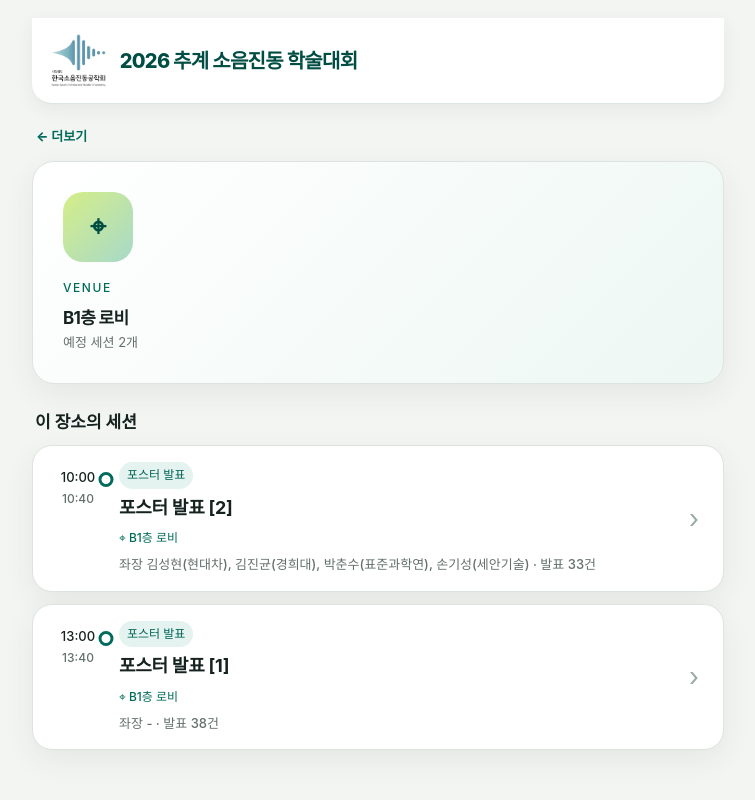
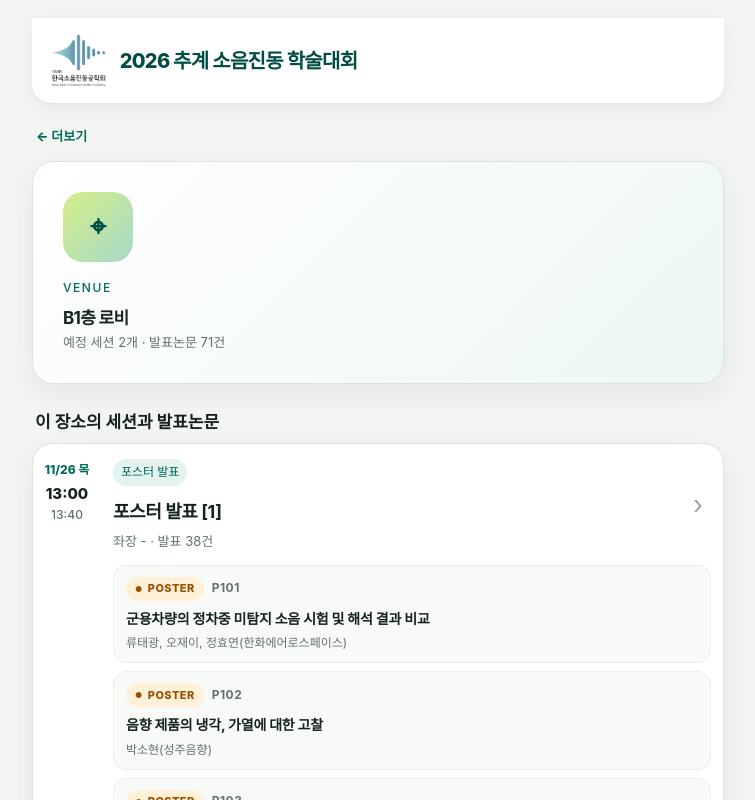
Before and after one commit to skim0130/KSNVE-Conference-app, a Next.js app: page /venues/v01 in a window 1280 px wide. Shown: the top 800 px of the page, without its empty margins (262-1017 px from the left). Built offline with nearby package versions, Linux system fonts and the light colour scheme; a web font is replaced by a local one.

Commit message:
Improve venue session details and labels

```diff
--- a/app/papers/[id]/page.tsx
+++ b/app/papers/[id]/page.tsx
@@ -4,7 +4,7 @@ import Header from '@/components/Header';
 import OriginalPageViewer from '@/components/OriginalPageViewer';
 import PaperActions from '@/components/PaperActions';
 import PresentationBadge from '@/components/PresentationBadge';
-import { dayLabel, papers, sessions, speakers, venues } from '@/lib/conference';
+import { dayLabel, formatSessionTitle, papers, sessions, speakers, venues } from '@/lib/conference';
 
 export function generateStaticParams() {
   return papers.map((p) => ({ id: p.id }));
@@ -106,10 +106,10 @@ export default async function PaperDetail({
             <dd>
               {session ? (
                 <Link className="text-link" href={`/sessions/${session.id}`}>
-                  {session.title} ›
+                  {formatSessionTitle(session.title)} ›
                 </Link>
               ) : (
-                paper.session
+                formatSessionTitle(paper.session)
               )}
             </dd>
           </div>
--- a/app/venues/[id]/page.tsx
+++ b/app/venues/[id]/page.tsx
@@ -1,3 +1,111 @@
-import {notFound} from 'next/navigation'; import Link from 'next/link'; import Header from '@/components/Header'; import SessionCard from '@/components/SessionCard'; import {papers,sessions,venues} from '@/lib/conference';
-export function generateStaticParams(){return venues.map(v=>({id:v.id}))}
-export default async function VenueDetail({params}:{params:Promise<{id:string}>}){const {id}=await params;const venue=venues.find(v=>v.id===id);if(!venue)notFound();const venueSessions=sessions.filter(s=>s.venue===venue.name);return <main className="shell detail-shell venue-detail"><Header compact/><Link href="/?tab=more" className="back">← 더보기</Link><section className="profile-hero venue-hero"><span>⌖</span><p className="kicker">VENUE</p><h1>{venue.name}</h1><p>예정 세션 {venueSessions.length}개</p></section><h2 className="section-title">이 장소의 세션</h2>{venueSessions.length?<div className="list">{venueSessions.map(s=><SessionCard key={s.id} session={s} paperCount={papers.filter(p=>p.sessionId===s.id).length}/>)}</div>:<div className="empty"><b>등록된 세션이 없습니다</b><p>프로그램 업데이트 시 이곳에 표시됩니다.</p></div>}</main>}
+import Link from 'next/link';
+import { notFound } from 'next/navigation';
+import Header from '@/components/Header';
+import PresentationBadge from '@/components/PresentationBadge';
+import {
+  dayLabel,
+  formatSessionTitle,
+  papers,
+  sessions,
+  venues,
+  type Paper,
+  type Session,
+} from '@/lib/conference';
+
+export function generateStaticParams() {
+  return venues.map((venue) => ({ id: venue.id }));
+}
+
+function sortSessions(left: Session, right: Session) {
+  return left.date.localeCompare(right.date) || left.time.localeCompare(right.time);
+}
+
+function sortPapers(left: Paper, right: Paper) {
+  return left.time.localeCompare(right.time) || left.id.localeCompare(right.id);
+}
+
+export default async function VenueDetail({ params }: { params: Promise<{ id: string }> }) {
+  const { id } = await params;
+  const venue = venues.find((item) => item.id === id);
+  if (!venue) notFound();
+
+  const venueSessions = sessions
+    .filter((session) => session.venue === venue.name)
+    .sort(sortSessions);
+
+  const paperCount = venueSessions.reduce(
+    (count, session) => count + papers.filter((paper) => paper.sessionId === session.id).length,
+    0,
+  );
+
+  return (
+    <main className="shell detail-shell venue-detail">
+      <Header compact />
+      <Link href="/?tab=more" className="back">← 더보기</Link>
+
+      <section className="profile-hero venue-hero">
+        <span>⌖</span>
+        <p className="kicker">VENUE</p>
+        <h1>{venue.name}</h1>
+        <p>예정 세션 {venueSessions.length}개 · 발표논문 {paperCount}건</p>
+      </section>
+
+      <h2 className="section-title">이 장소의 세션과 발표논문</h2>
+
+      {venueSessions.length ? (
+        <div className="venue-session-list">
+          {venueSessions.map((session) => {
+            const sessionPapers = papers
+              .filter((paper) => paper.sessionId === session.id)
+              .sort(sortPapers);
+            const [start, end] = session.time.split('~');
+            const title = formatSessionTitle(session.title);
+
+            return (
+              <article className="card venue-session-card" key={session.id}>
+                <div className="venue-session-row">
+                  <div className="venue-session-time">
+                    <small>{dayLabel(session.date)}</small>
+                    <b>{start}</b>
+                    {end && <span>{end}</span>}
+                  </div>
+
+                  <div className="venue-session-body">
+                    <span className="badge live-badge">{formatSessionTitle(session.category)}</span>
+                    <h3>
+                      <Link href={`/sessions/${session.id}`}>{title}</Link>
+                    </h3>
+                    <p>좌장 {session.chair} · 발표 {sessionPapers.length}건</p>
+                  </div>
+
+                  <Link className="chevron" href={`/sessions/${session.id}`} aria-label={`${title} 세션 보기`}>
+                    ›
+                  </Link>
+                </div>
+
+                {sessionPapers.length > 0 ? (
+                  <div className="venue-paper-list">
+                    {sessionPapers.map((paper) => (
+                      <Link className="venue-paper-item" href={`/papers/${paper.id}`} key={paper.id}>
+                        <PresentationBadge paper={paper} showId />
+                        <b>{paper.title}</b>
+                        <small>{paper.authors}</small>
+                      </Link>
+                    ))}
+                  </div>
+                ) : (
+                  <p className="venue-paper-empty">등록된 발표논문이 없는 공식 일정입니다.</p>
+                )}
+              </article>
+            );
+          })}
+        </div>
+      ) : (
+        <div className="empty">
+          <b>등록된 세션이 없습니다</b>
+          <p>프로그램 업데이트 시 이곳에 표시됩니다.</p>
+        </div>
+      )}
+    </main>
+  );
+}
--- a/components/PaperCard.tsx
+++ b/components/PaperCard.tsx
@@ -1,5 +1,5 @@
 import Link from 'next/link';
-import { dayLabel, type Paper } from '@/lib/conference';
+import { dayLabel, formatSessionTitle, type Paper } from '@/lib/conference';
 import PresentationBadge from '@/components/PresentationBadge';
 
 export default function PaperCard({ paper, saved = false, onToggle }: { paper: Paper; saved?: boolean; onToggle?: (id: string) => void }) {
@@ -7,6 +7,6 @@ export default function PaperCard({ paper, saved = false, onToggle }: { paper: P
     {onToggle && <button className="star" onClick={()=>onToggle(paper.id)} aria-label={saved ? `${paper.title} 일정에서 제거` : `${paper.title} 일정에 저장`} aria-pressed={saved}>{saved?'★':'☆'}</button>}
     <div className="paper-slot"><b>{dayLabel(paper.date)} · {paper.time}</b><span>⌖ {paper.venue}</span></div>
     <h3 className="paper-title"><Link href={`/papers/${paper.id}`}>{paper.title}</Link></h3>
-    <p className="meta authors">{paper.authors}</p><p className="meta session-link"><Link href={`/sessions/${paper.sessionId}`}>{paper.session}</Link></p>
+    <p className="meta authors">{paper.authors}</p><p className="meta session-link"><Link href={`/sessions/${paper.sessionId}`}>{formatSessionTitle(paper.session)}</Link></p>
   </article>;
 }
--- a/components/SessionCard.tsx
+++ b/components/SessionCard.tsx
@@ -1,6 +1,9 @@
 import Link from 'next/link';
-import { type Session } from '@/lib/conference';
+import { dayLabel, formatSessionTitle, type Session } from '@/lib/conference';
 
-export default function SessionCard({ session, paperCount }: { session: Session; paperCount: number }) {
-  return <article className="card session-card"><div className="session-time"><b>{session.time.split('~')[0]}</b><span>{session.time.split('~')[1]}</span></div><div className="session-body"><div className="badges"><span className="badge live-badge">{session.category}</span></div><h3 className="paper-title"><Link href={`/sessions/${session.id}`}>{session.title}</Link></h3><p className="session-place">⌖ {session.venue}</p>{paperCount > 0 && <p className="meta">좌장 {session.chair} · 발표 {paperCount}건</p>}</div><Link className="chevron" href={`/sessions/${session.id}`} aria-label={`${session.title} 세션 보기`}>›</Link></article>;
+export default function SessionCard({ session, paperCount, showDate = false }: { session: Session; paperCount: number; showDate?: boolean }) {
+  const [start, end] = session.time.split('~');
+  const title = formatSessionTitle(session.title);
+
+  return <article className="card session-card"><div className="session-time">{showDate && <small>{dayLabel(session.date)}</small>}<b>{start}</b><span>{end}</span></div><div className="session-body"><div className="badges"><span className="badge live-badge">{formatSessionTitle(session.category)}</span></div><h3 className="paper-title"><Link href={`/sessions/${session.id}`}>{title}</Link></h3><p className="session-place">⌖ {session.venue}</p>{paperCount > 0 && <p className="meta">좌장 {session.chair} · 발표 {paperCount}건</p>}</div><Link className="chevron" href={`/sessions/${session.id}`} aria-label={`${title} 세션 보기`}>›</Link></article>;
 }
--- a/components/TimelineSession.tsx
+++ b/components/TimelineSession.tsx
@@ -1,14 +1,14 @@
 import Link from 'next/link';
 import PaperCard from '@/components/PaperCard';
-import { type Paper, type Session } from '@/lib/conference';
+import { formatSessionTitle, type Paper, type Session } from '@/lib/conference';
 
 export default function TimelineSession({ session, sessionPapers, favorites, onToggle }: { session: Session; sessionPapers: Paper[]; favorites: string[]; onToggle: (id: string) => void }) {
   const [start, end] = session.time.split('~');
   return <article className="agenda-session">
     <div className="agenda-time"><b>{start}</b><span>{end}</span></div>
     <div className="agenda-card">
-      <span className="category-label">{session.category}</span>
-      <h3><Link href={`/sessions/${session.id}`}>{session.title}</Link></h3>
+      <span className="category-label">{formatSessionTitle(session.category)}</span>
+      <h3><Link href={`/sessions/${session.id}`}>{formatSessionTitle(session.title)}</Link></h3>
       <p>⌖ {session.venue} · 좌장 {session.chair}</p>
       {sessionPapers.length > 0 && <details>
         <summary>발표 {sessionPapers.length}건 보기 <span>⌄</span></summary>
--- a/lib/conference.ts
+++ b/lib/conference.ts
@@ -101,3 +101,5 @@ export const dayLabel = (date: string) => {
   };
   return labels[date] ?? date;
 };
+
+export const formatSessionTitle = (title: string) => title.replace(/^(기획|부문|특별)\s+/, '[$1] ');
```
Also changed, not shown: app/page.tsx (+3 -3 lines), app/sessions/[id]/page.tsx (+42 -5 lines), app/globals.css.
